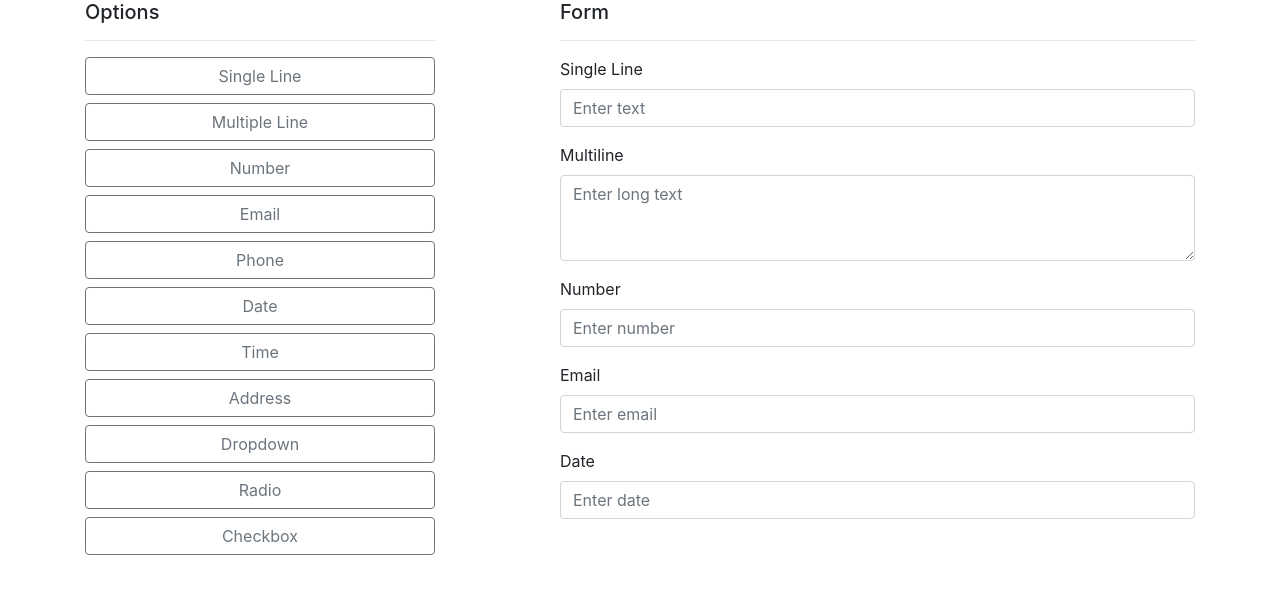
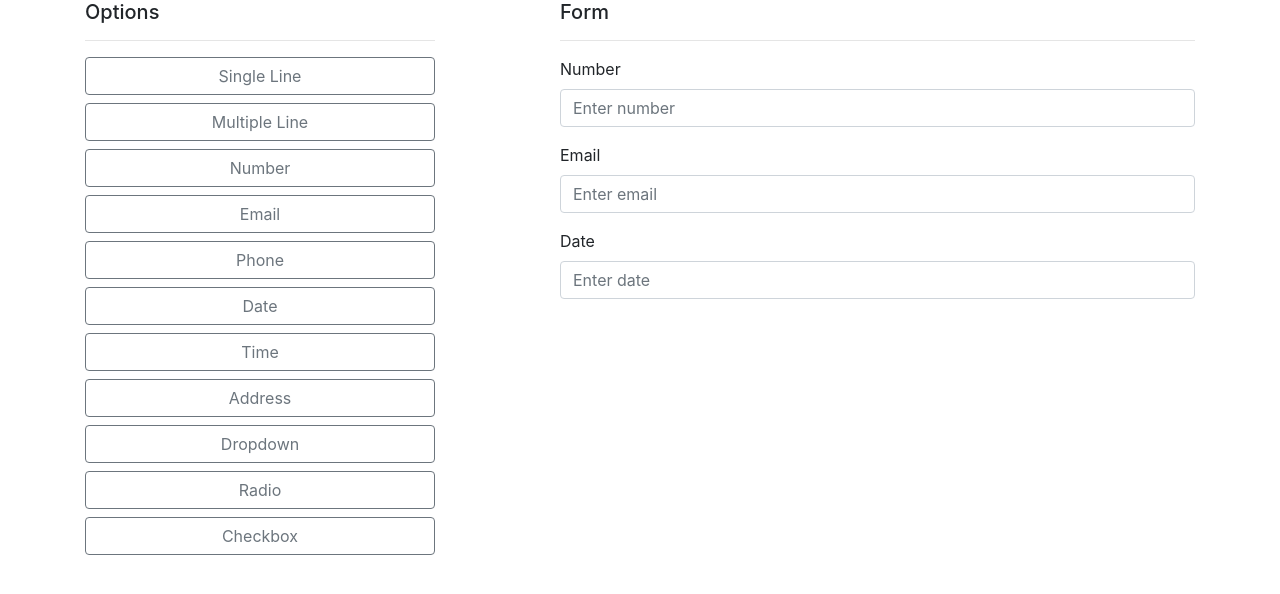
Before and after one commit to codedpills/react-dynamic-form-builder, a React (Create React App) app: page / in a window 1280 px wide. Shown: the top 594 px of the page. Built offline with nearby package versions, Linux system fonts and the light colour scheme.

Commit message:
add and display multiLine input

```diff
--- a/src/components/CreateForm.jsx
+++ b/src/components/CreateForm.jsx
@@ -8,20 +8,6 @@ class CreateForm extends Component {
     super(props);
     this.state = {
       formInputs: [
-        {
-          name: "singleline-123lkfs",
-          type: "singleLine",
-          label: "Single Line",
-          placeholder: "Enter text",
-          predefinedValue: "",
-        },
-        {
-          name: "multiline-123lkfs",
-          type: "multiLine",
-          label: "Multiline",
-          placeholder: "Enter long text",
-          predefinedValue: "",
-        },
         {
           name: "number-123lkfs",
           type: "number",
@@ -46,7 +32,12 @@ class CreateForm extends Component {
       ],
     };
   }
-  singleLineInput = (input) => {
+  addSingleLineInput = (input) => {
+    this.setState({
+      formInputs: [...this.state.formInputs, input],
+    });
+  };
+  addMultiLineInput = (input) => {
     this.setState({
       formInputs: [...this.state.formInputs, input],
     });
@@ -58,7 +49,10 @@ class CreateForm extends Component {
           <Col xs={4}>
             <h5>Options</h5>
             <hr />
-            <InputButtons singleLineInput={this.singleLineInput} />
+            <InputButtons
+              singleLineInput={this.addSingleLineInput}
+              multiLineInput={this.addMultiLineInput}
+            />
           </Col>
           <Col xs={1}></Col>
           <Col>
--- a/src/components/InputButtons.jsx
+++ b/src/components/InputButtons.jsx
@@ -13,12 +13,22 @@ const InputButtons = (props) => {
     };
     props.singleLineInput(input);
   };
+  const createMultiLineInput = () => {
+    const input = {
+      name: `multiline-${uuidv4()}`,
+      type: "multiLine",
+      label: "Multiline",
+      placeholder: "Enter long text",
+      predefinedValue: "",
+    };
+    props.multiLineInput(input);
+  };
   return (
     <>
       <Button variant="outline-secondary" block onClick={createSingleLineInput}>
         Single Line
       </Button>
-      <Button variant="outline-secondary" block>
+      <Button variant="outline-secondary" block onClick={createMultiLineInput}>
         Multiple Line
       </Button>
       <Button variant="outline-secondary" block>
```
